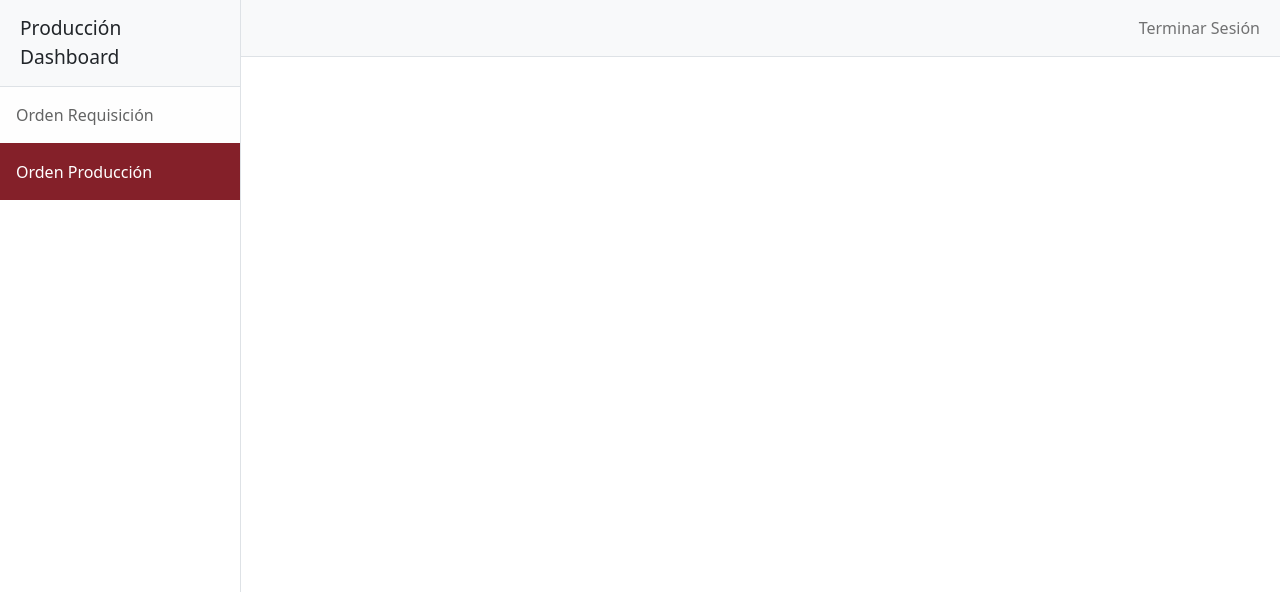
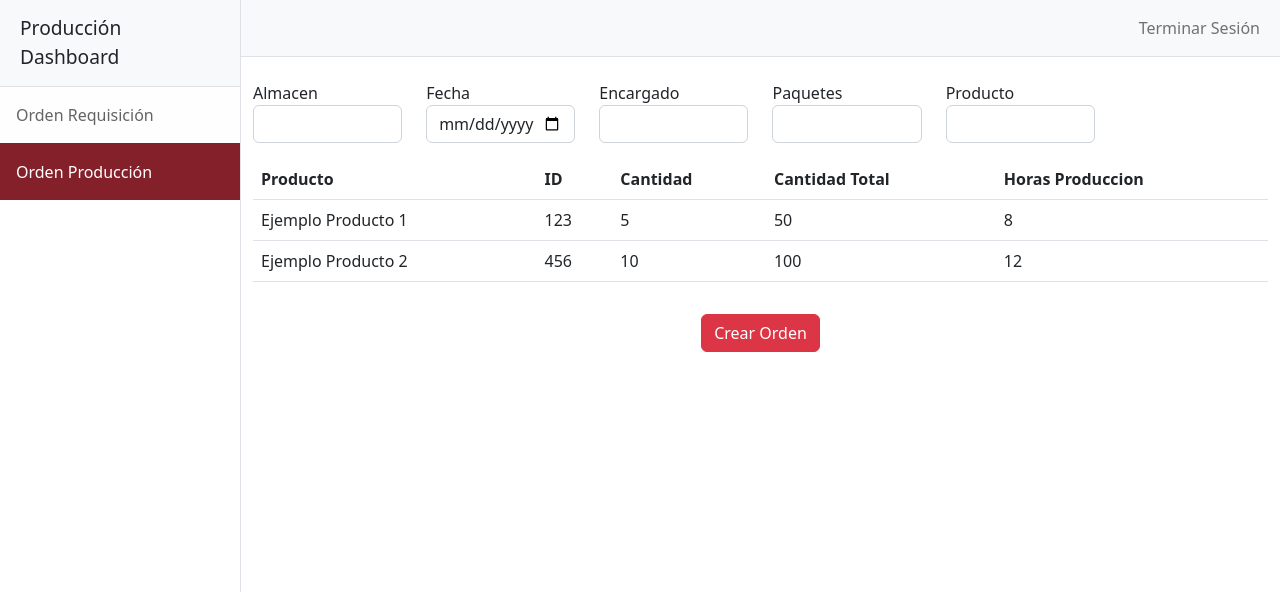
Before and after one commit to Phelions/criters_rrhh_production, a Django app: page /prd/orden_prd in a window 1280 px wide. Shown: the top 592 px of the page. Run offline with Django 5.2, Linux system fonts and the light colour scheme; some libraries are stand-ins or nearby versions.

Commit message:
add template orden produccion

```diff
--- a/templates/dashboard/prd/orden_prd.html
+++ b/templates/dashboard/prd/orden_prd.html
@@ -37,6 +37,68 @@
                     </div>
                 </nav>
 
+<!-- Código a optimizar -->
+<div class="container mt-4">
+  <div class="row">
+    <div class="col-md-2">
+      <label for="almacen">Almacen</label>
+      <input type="text" class="form-control" id="almacen">
+    </div>
+    <div class="col-md-2">
+      <label for="fecha">Fecha</label>
+      <input type="date" class="form-control" id="fecha">
+    </div>
+    <div class="col-md-2">
+      <label for="encargado">Encargado</label>
+      <input type="text" class="form-control" id="encargado">
+    </div>
+    <div class="col-md-2">
+      <label for="paquetes">Paquetes</label>
+      <input type="text" class="form-control" id="paquetes">
+    </div>
+    <div class="col-md-2">
+      <label for="producto">Producto</label>
+      <input type="text" class="form-control" id="producto">
+    </div>
+  </div>
+  <div class="row">
+    <div class="col-md-12 mt-3">
+      <table class="table">
+        <thead>
+          <tr>
+            <th scope="col">Producto</th>
+            <th scope="col">ID</th>
+            <th scope="col">Cantidad</th>
+            <th scope="col">Cantidad Total</th>
+            <th scope="col">Horas Produccion</th>
+          </tr>
+        </thead>
+        <tbody>
+          <!-- Datos de la tabla -->
+                    <tr>
+            <td>Ejemplo Producto 1</td>
+            <td>123</td>
+            <td>5</td>
+            <td>50</td>
+            <td>8</td>
+          </tr>
+          <tr>
+            <td>Ejemplo Producto 2</td>
+            <td>456</td>
+            <td>10</td>
+            <td>100</td>
+            <td>12</td>
+          </tr>
+        </tbody>
+      </table>
+    </div>
+  </div>
+  <div class="row text-center">
+    <div class="col-md-12 mt-3">
+      <button class="btn btn-danger">Crear Orden</button>
+    </div>
+  </div>
+</div>
 
 
 
--- a/templates/index.html
+++ b/templates/index.html
@@ -38,7 +38,7 @@
     </div>
     <div class="form-floating">
       <input type="password" class="form-control" id="floatingPassword" placeholder="Password">
-      <label for="floatingPassword">Contraseña</label>g
+      <label for="floatingPassword">Contraseña</label>
     </div>
 
 
```
